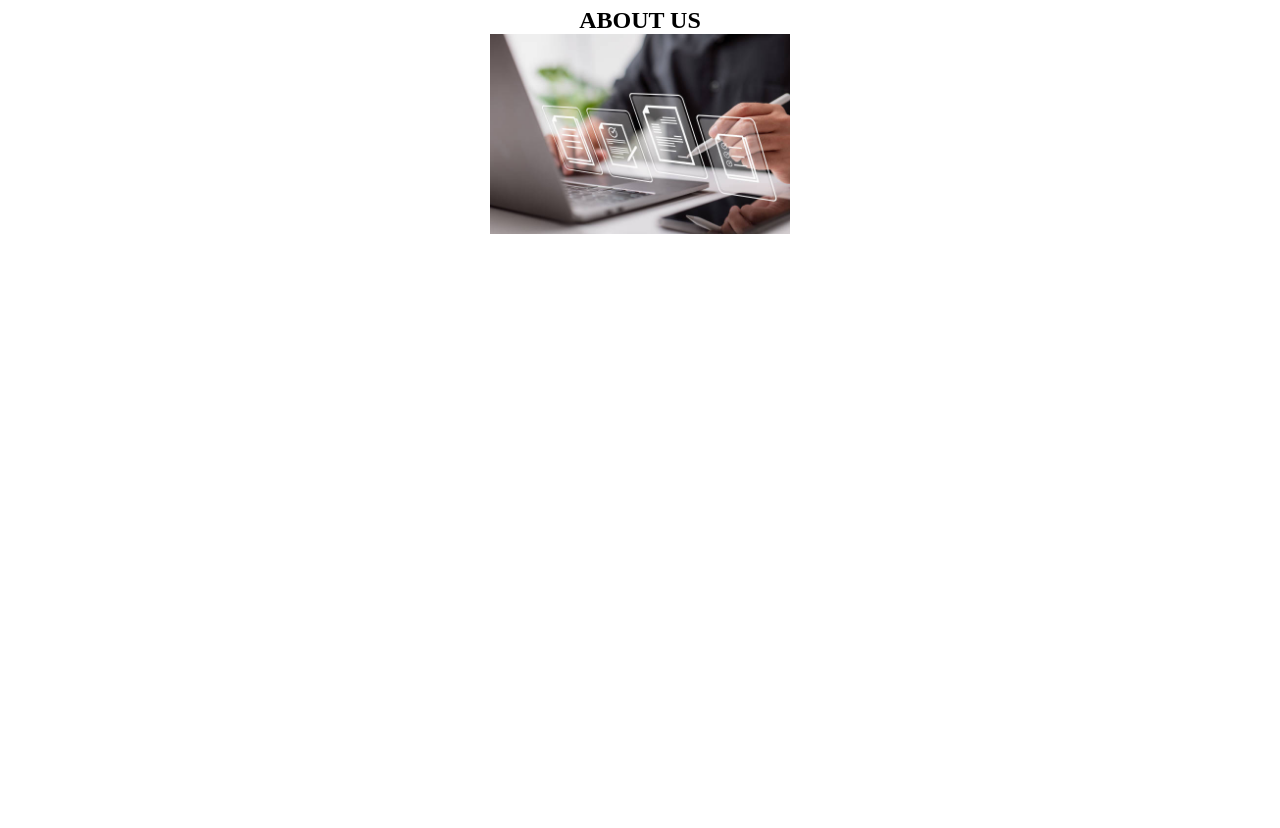
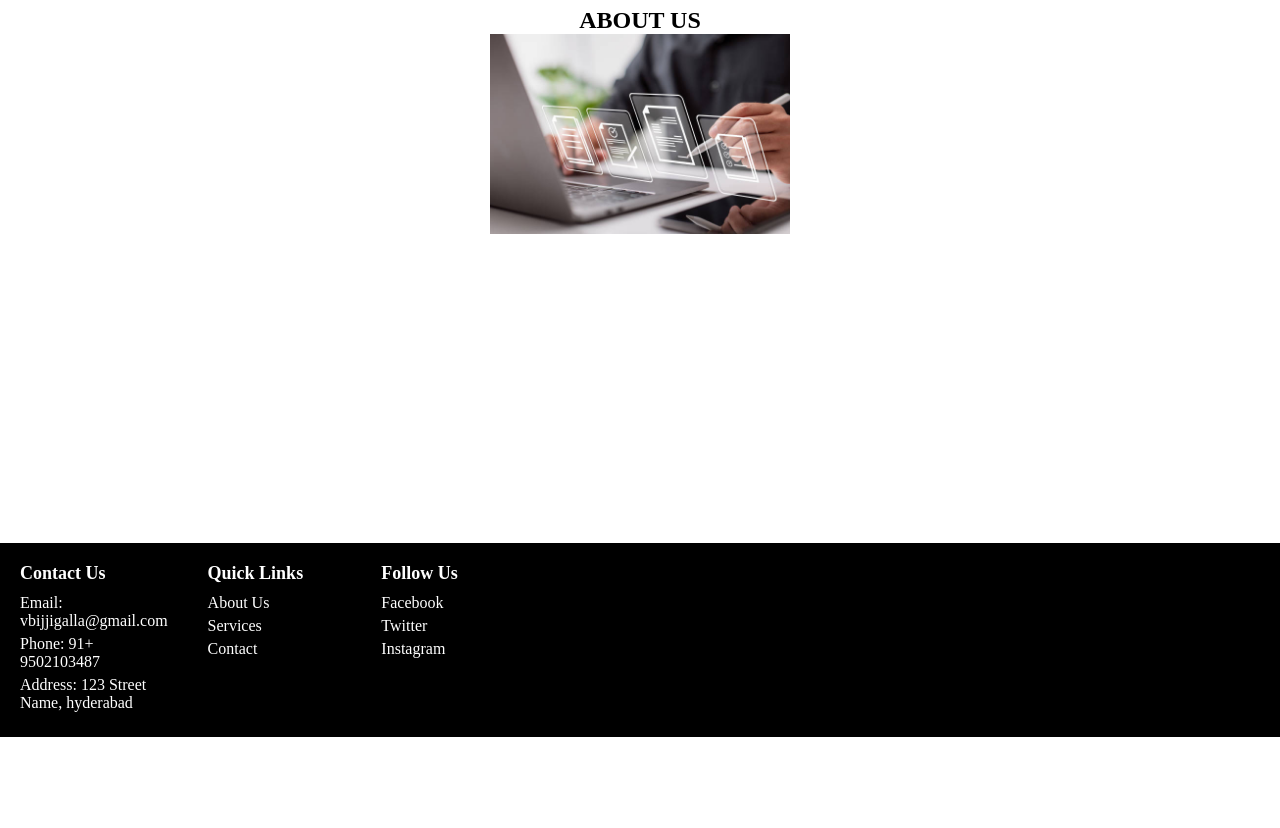
Before and after one commit to vamshibijjigalla/html-layouts, a plain HTML site: page index.html in a window 1280 px wide. Shown: the part 63-891 px from the top of the page. Drawn offline with Linux system fonts and the light colour scheme.

Commit message:
added footer

```diff
--- a/index.html
+++ b/index.html
@@ -18,7 +18,7 @@
     header{
         display: flex;
         align-items: center;
-        justify-content: space-evenly;
+        justify-content: flex-start;
         height: 50px;
         width: 100%;
         background-color: black;
@@ -28,7 +28,7 @@
         font-size: 24px;
         text-align: center;
         margin-top: 20px;
-        background-color: 211, 211, 211; /* light gray background for main content */
+        background-color: 211, 211, 211;
     }
 
     body{
@@ -45,6 +45,8 @@
         display: block;
         height: 44px;
         width: auto;
+        align-self: first baseline;
+        align-items: start;
     }
 
     header nav ul{
@@ -71,6 +73,38 @@
         background: rgba(255,255,255,0.06);
         border-radius: 4px;
     }
+    /* Footer styles */
+    footer {
+        background-color: black;
+        color: white;
+        padding: 20px;
+        position:fixed;
+        bottom: 0;
+        width: 100%;
+        display: flex;
+        justify-content: space-between;
+        align-items: center;
+    }
+    .footer-content {
+        display: flex;
+        gap: 40px;
+    }
+    .footer-section {
+        flex: 1;
+    }
+    .footer-section h3 {
+        margin-top: 0;
+        margin-bottom: 10px;
+        font-size: 18px;
+    }
+    .footer-section p, .footer-section a {
+        margin: 5px 0;
+        color: #fff;
+        text-decoration: none;
+    }
+    .footer-section a:hover {
+        text-decoration: underline;
+    }
     </style>
     <nav>
         <ul style="list-style-type:none; margin:0; padding:0; overflow:hidden;">
@@ -86,7 +120,31 @@
     <div>
         <img src ="assets/form image 1.jpg" alt="About Us Image" width="300" />
     </div></main>
+
 </head>
 
 </body>
+<!-- Footer -->
+<footer>
+    <div class="footer-content">
+        <div class="footer-section">
+            <h3>Contact Us</h3>
+            <p>Email: vbijjigalla@gmail.com</p>
+            <p>Phone: 91+ 9502103487</p>
+            <p>Address: 123 Street Name, hyderabad</p>
+        </div>
+        <div class="footer-section">
+            <h3>Quick Links</h3>
+            <p><a href="#">About Us</a></p>
+            <p><a href="#">Services</a></p>
+            <p><a href="#">Contact</a></p>
+        </div>
+        <div class="footer-section">
+            <h3>Follow Us</h3>
+            <p><a href="#">Facebook</a></p>
+            <p><a href="#">Twitter</a></p>
+            <p><a href="https://www.instagram.com/vamshiofficial_?igsh=MWY4Y3RtbmdxNzN4bQ==">Instagram</a></p>
+        </div>
+    </div>
+</footer>
 </html>
```
